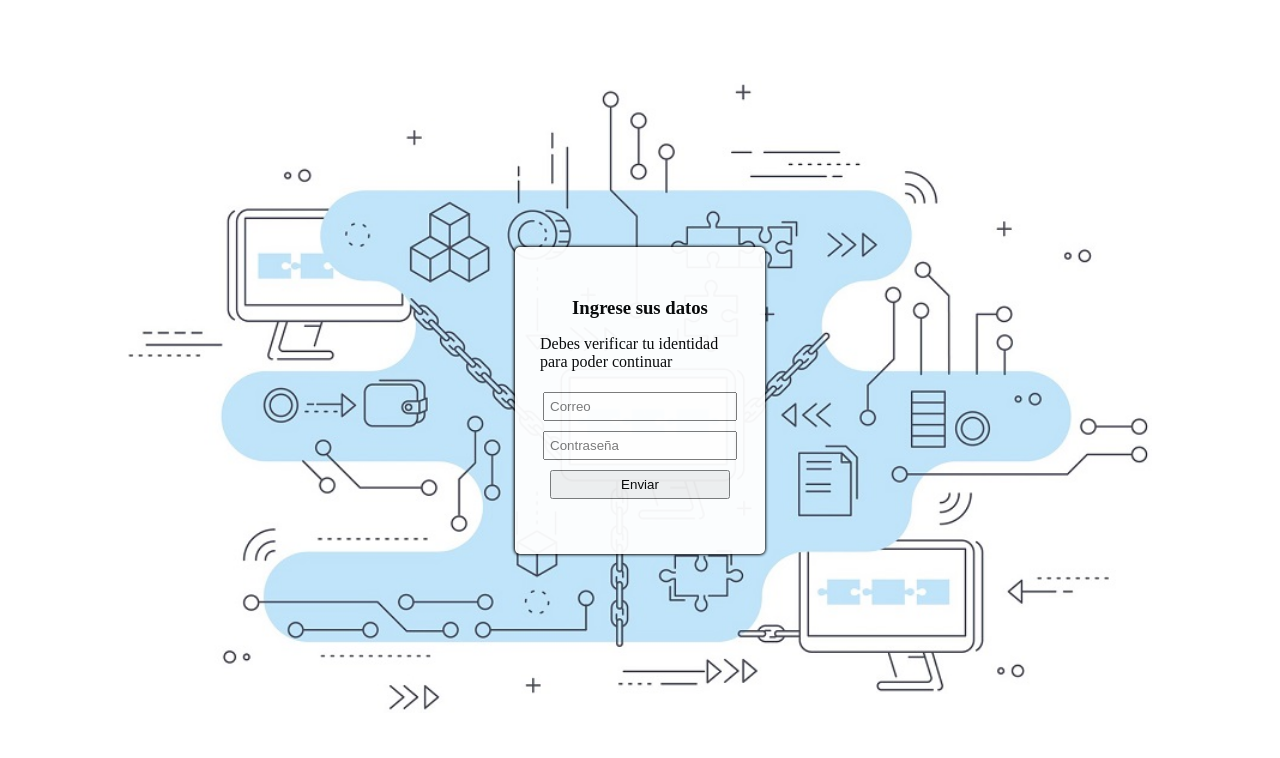
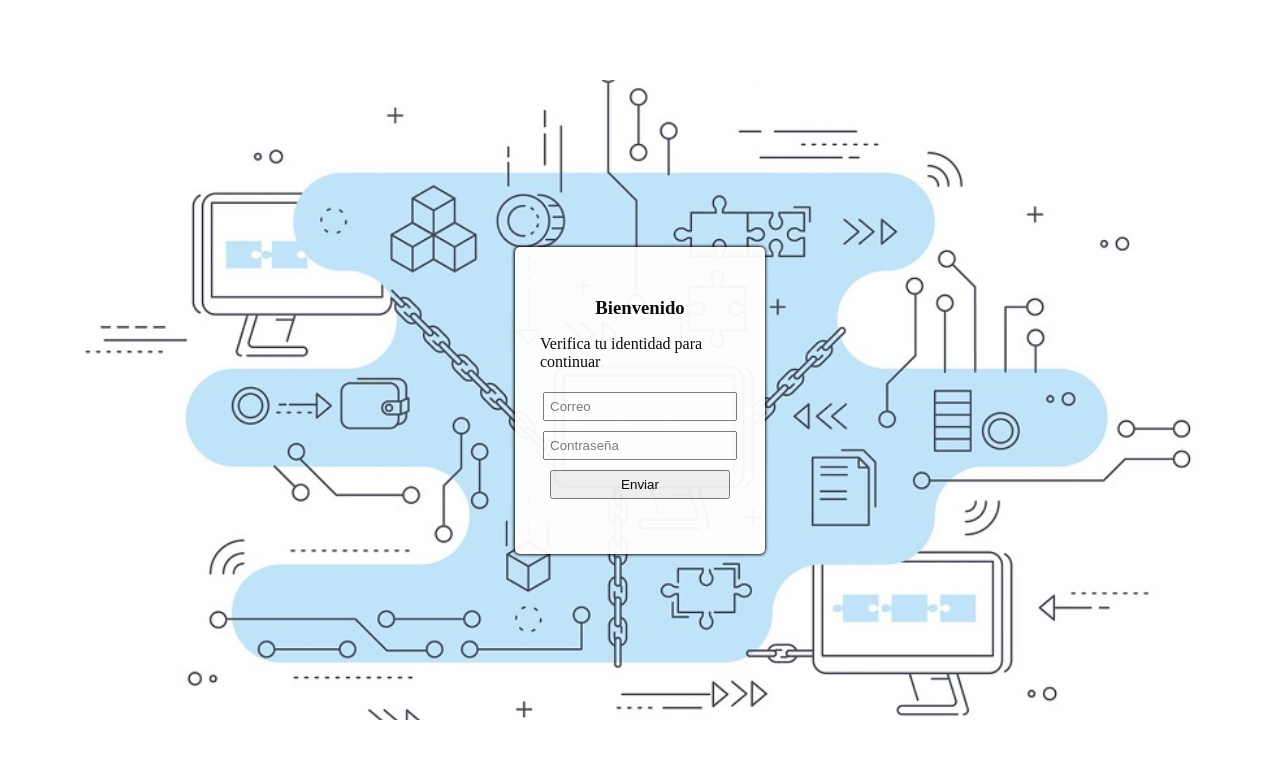
Before and after one commit to DanilsGit/paginanode, a website: page public/index.html in a window 1280 px wide. Drawn offline with Linux system fonts and the light colour scheme.

Commit message:
Cambio de texto en el login

```diff
--- a/public/css/index.css
+++ b/public/css/index.css
@@ -21,7 +21,7 @@ body {
 }
 
 .contenedor img{
-    width: 80%;
+    width: 90%;
     height: 80%;
     z-index: 10;
     position: absolute;
--- a/public/index.html
+++ b/public/index.html
@@ -16,8 +16,8 @@
         <img src="img/fondo.jpg">
         <div class="inicio-cuadro">
         <div class="div-datos">
-            <h3>Ingrese sus datos</h3>
-            <p>Debes verificar tu identidad para poder continuar</p>
+            <h3>Bienvenido</h3>
+            <p>Verifica tu identidad para continuar</p>
             <input class="items-flex" type="text" placeholder="Correo" name="nombre">
             <input class="items-flex" type="password" placeholder="Contraseña" name="apellido">
             <button class="items-flex" type="submit">Enviar</button>
```
